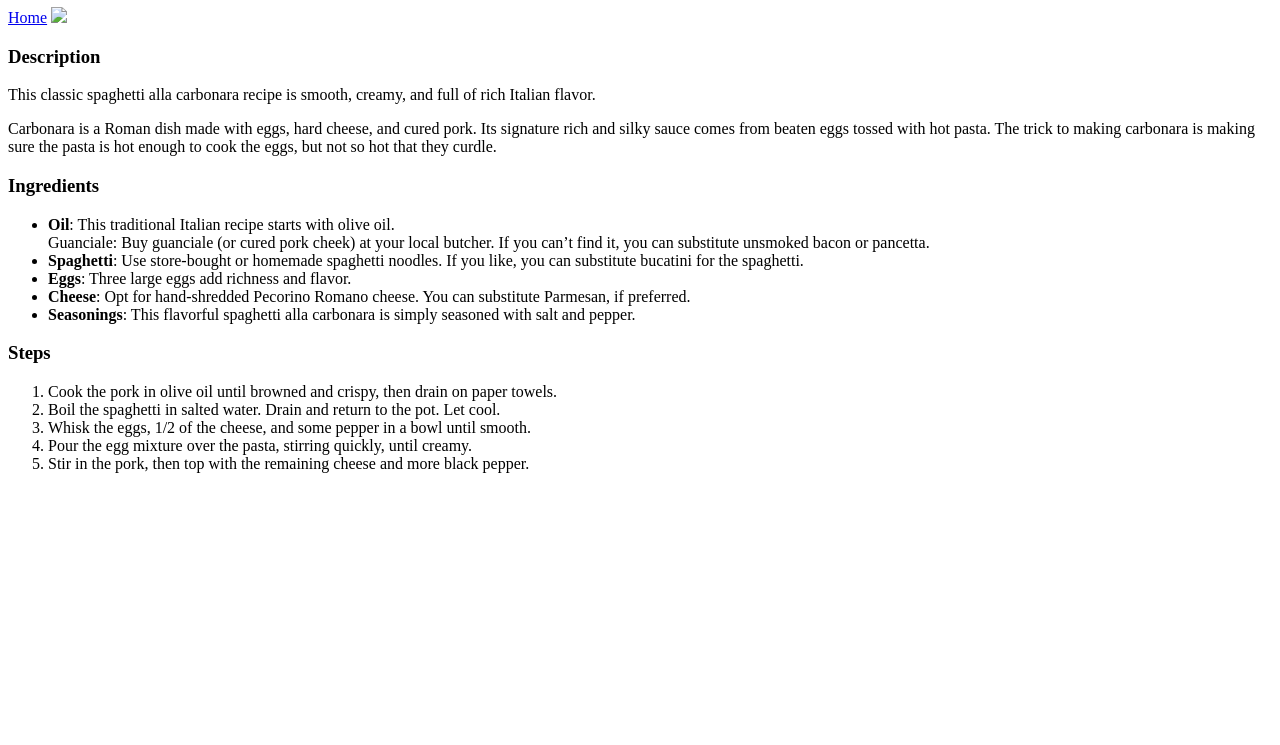
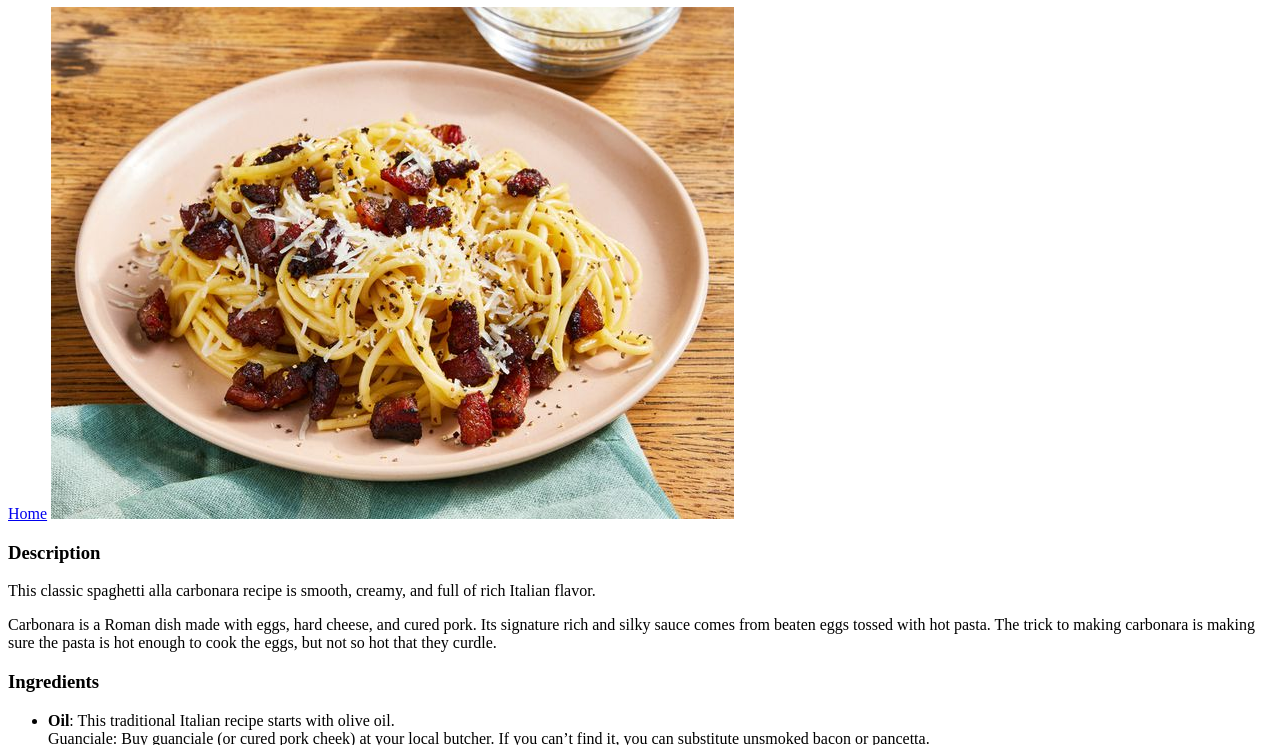
Before and after one commit to Alexandru93s/odin-recipes, a plain HTML site: page recipes/carbonara.html in a window 1280 px wide. Shown: the part 73-818 px from the top of the page. Drawn offline with Linux system fonts and the light colour scheme.

Commit message:
fixed source for the image

```diff
--- a/recipes/carbonara.html
+++ b/recipes/carbonara.html
@@ -8,7 +8,7 @@
 <body>
     <h1>Carbonara</h1>
     <a href="../index.html">Home</a>
-    <img src="images/carbonara recipe.jpg">
+    <img src="../images/carbonara_recipe.jpg">
     <h3>Description</h3>
     <p>This classic spaghetti alla carbonara recipe is smooth, creamy, and full of rich Italian flavor.</p>
     <p>Carbonara is a Roman dish made with eggs, hard cheese, and cured pork. Its signature rich and silky sauce comes from beaten eggs tossed with hot pasta. The trick to making carbonara is making sure the pasta is hot enough to cook the eggs, but not so hot that they curdle.</p>
```
